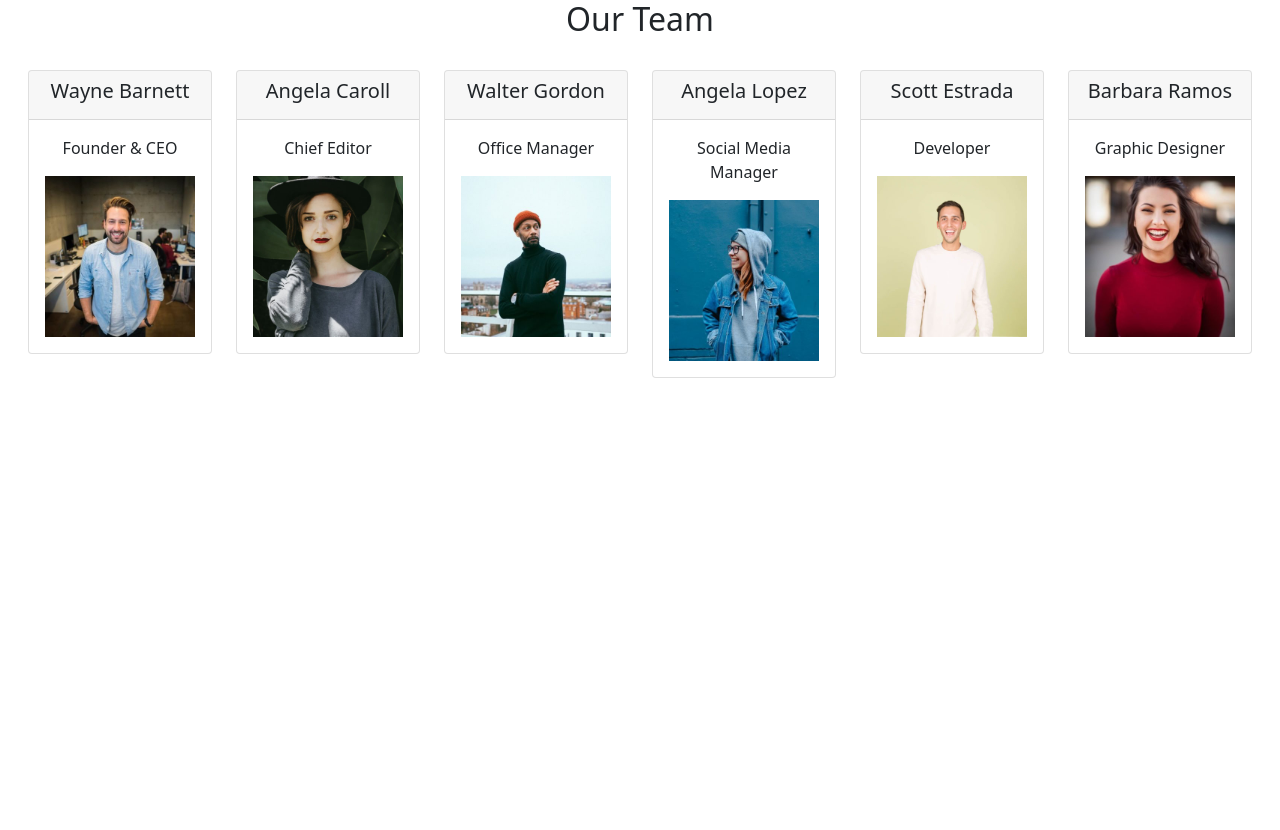
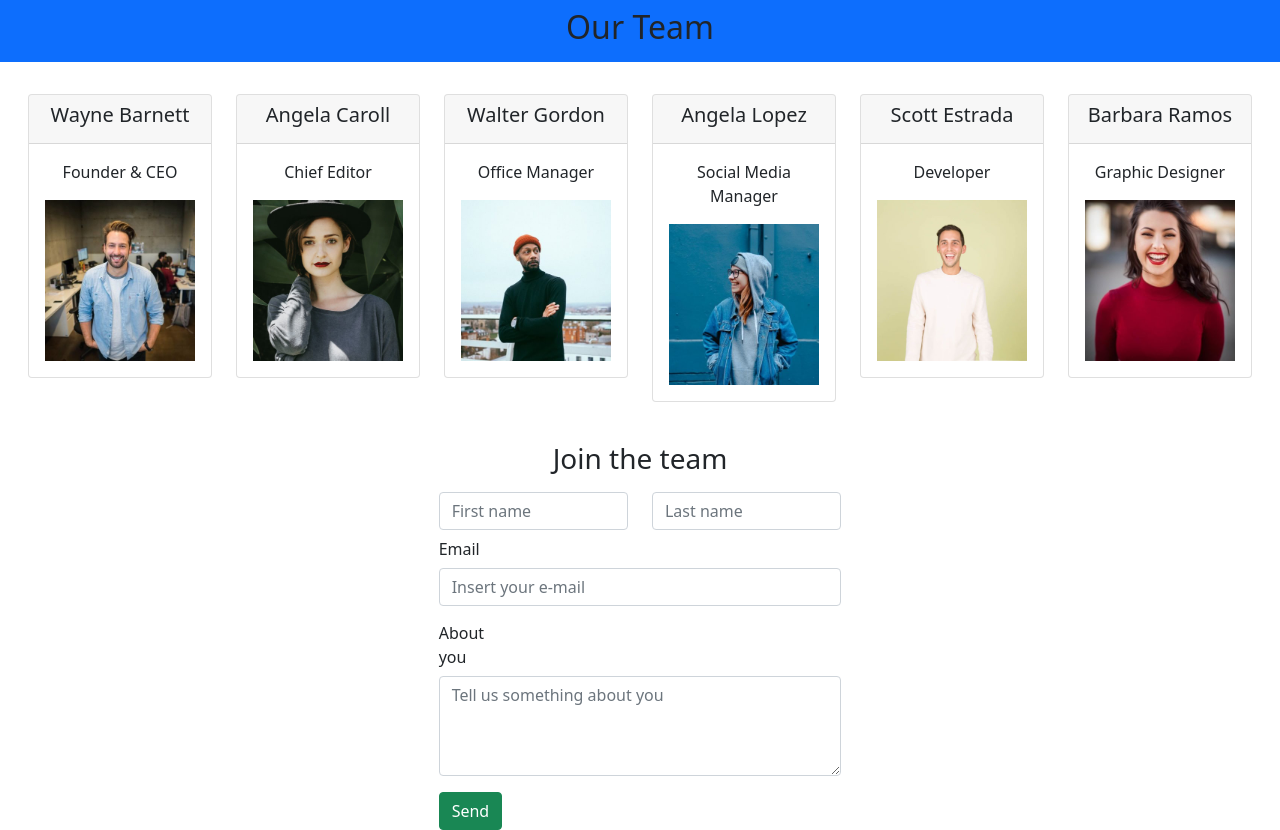
Before and after one commit to LBusnelli27/js-our-team, a plain HTML site: page index.html in a window 1280 px wide. Before the commit the page ends 800 px from the top, so only its background shows below. Drawn offline with nearby package versions, Linux system fonts and the light colour scheme.

Commit message:
join team section - done

```diff
--- a/index.html
+++ b/index.html
@@ -16,12 +16,44 @@
     <!-- ? Link my css -->
     <link rel="stylesheet" href="css/style.css">
 </head>
+
+
+
 <body>
+
+    <header class="text-center mb-3 p-2 bg-primary">
+        <h2>Our Team</h2>
+    </header>
+
+
     <main>
         <div class="container-fluid">
-            <h2 class="text-center mb-3">Our Team</h2>
-            <div id="my-row" class="row p-3">
+            <div id="my-row" class="row p-3 mb-4">
 
+            </div>
+
+            <h3 class="text-center mb-3">Join the team</h3>
+            <div class="row">
+                <div class="col-2 offset-4">
+                    <input type="text" class="form-control" placeholder="First name" aria-label="First name">
+                </div>
+
+
+                <div class="col-2">
+                    <input type="text" class="form-control" placeholder="Last name" aria-label="Last name">
+                </div>
+
+
+                <div class="col-4 offset-4">
+                    <label for="colFormLabel" class="col-sm-2 col-form-label">Email</label>
+
+                    <input type="email" class="form-control mb-2" id="colFormLabel" placeholder="Insert your e-mail">
+
+                    <label for="colFormLabel" class="col-sm-2 col-form-label">About you</label>
+                    <textarea class="form-control mb-3" placeholder="Tell us something about you" id="floatingTextarea2" style="height: 100px"></textarea>
+
+                    <button class="btn btn-success">Send</button>
+                </div>
             </div>
         </div>
     </main>
```
